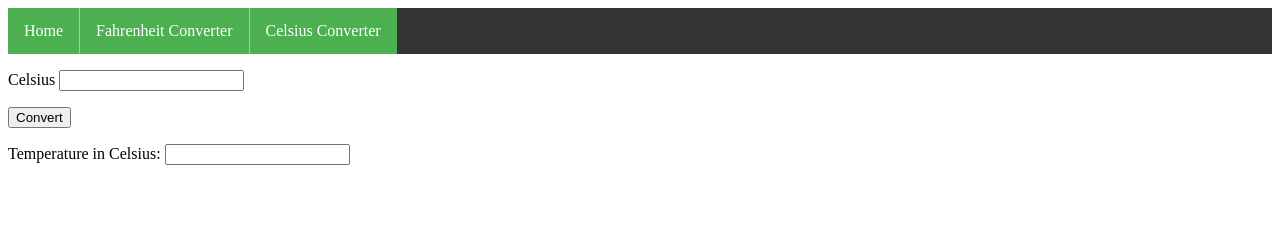
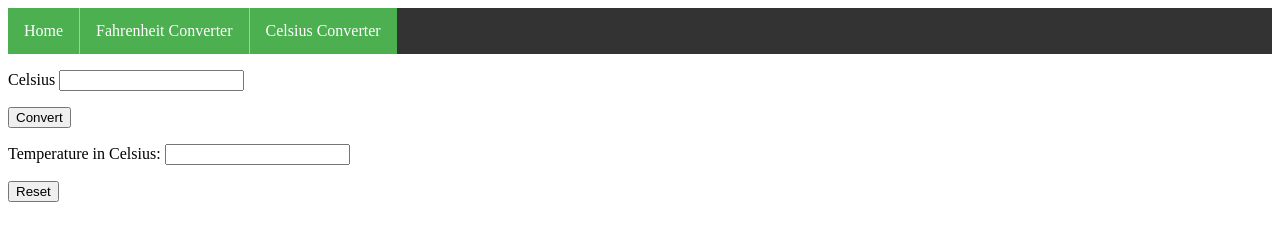
Before and after one commit to ning9402/Tempature-Converter, a plain HTML site: page C_to_F.html in a window 1280 px wide. Drawn offline with Linux system fonts and the light colour scheme.

Commit message:
recommit

```diff
--- a/C_to_F.html
+++ b/C_to_F.html
@@ -63,6 +63,7 @@
         </nav>
     </header>
 
+    <form>
         <p>
             <label for="celNum">Celsius </label>
             <input type="text" id="celNum">
@@ -77,6 +78,10 @@
             <input type="text" id="Answer" readonly>
         </p>
 
+        <div>
+            <input type="reset" value="Reset">
+        </div>
+    </form>
 
 </body>
 
```
Also changed, not shown: F_to_C.html (+8 -1 lines). Lines whose indentation alone changed are shown as unchanged.
